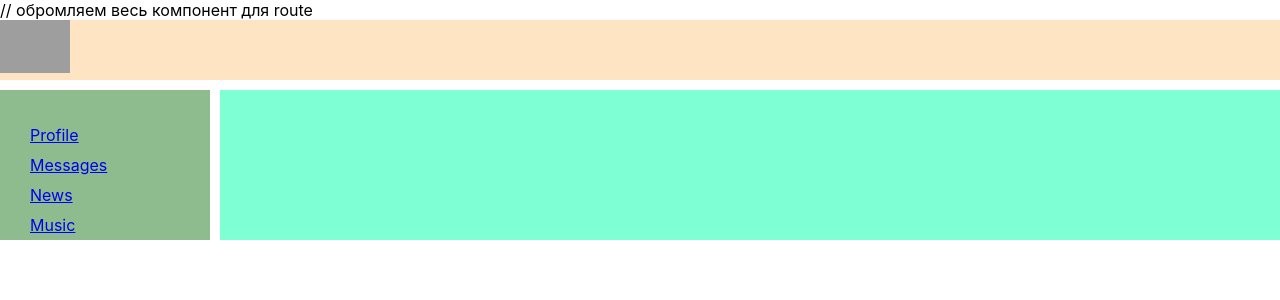
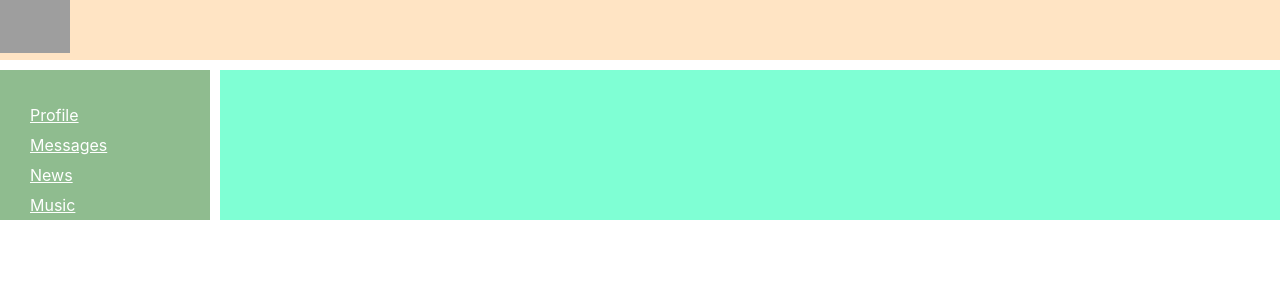
Before and after one commit to SakharovaKsu/Social-media, a React (Create React App) app: page / in a window 1280 px wide. Shown: the top 300 px of the page. Built offline with nearby package versions, Linux system fonts and the light colour scheme; grey boxes are pictures that could not be loaded.

Commit message:
Добавляю в NavLink - activeClassName

```diff
--- a/src/App.tsx
+++ b/src/App.tsx
@@ -10,7 +10,7 @@
 
 const App = () => {
   return (
-      <BrowserRouter> // обромляем весь компонент для route
+      <BrowserRouter> {/*обромляем весь компонент для route*/}
           <div className='app-wrapper'>
              <Header/>
               <Navbar />
--- a/src/components/Navbar/Navbar.module.css
+++ b/src/components/Navbar/Navbar.module.css
@@ -12,9 +12,12 @@
     list-style-type: none;
     margin: 0;
     padding: 5px 0;
-    color: aliceblue;
 }
 
-.item.active {
+.item a {
+    color: #ffffff;
+}
+
+.item a.active {
     color: indigo;
 }
--- a/src/components/Navbar/Navbar.tsx
+++ b/src/components/Navbar/Navbar.tsx
@@ -1,21 +1,22 @@
 import React from 'react';
 import s from './Navbar.module.css';
+import {NavLink} from "react-router-dom";
 
 const Navbar = () => {
     return (
         <nav className={s.nav}>
             <ul className={s.list}>
-                <li className={`${s.item} ${s.active}`}>
-                    <a href='profile'>Profile</a>
+                <li className={s.item}>
+                    <NavLink to='profile' activeClassName={s.active} >Profile</NavLink>
                 </li>
                 <li className={s.item}>
-                    <a href='dialogs'>Messages</a>
+                    <NavLink to='dialogs' activeClassName={s.active} >Messages</NavLink>
                 </li>
                 <li className={s.item}>
-                    <a href='news'>News</a>
+                    <NavLink to='news' activeClassName={s.active} >News</NavLink>
                 </li>
                 <li className={s.item}>
-                    <a href='music'>Music</a>
+                    <NavLink to='music' activeClassName={s.active} >Music</NavLink>
                 </li>
             </ul>
         </nav>
```
